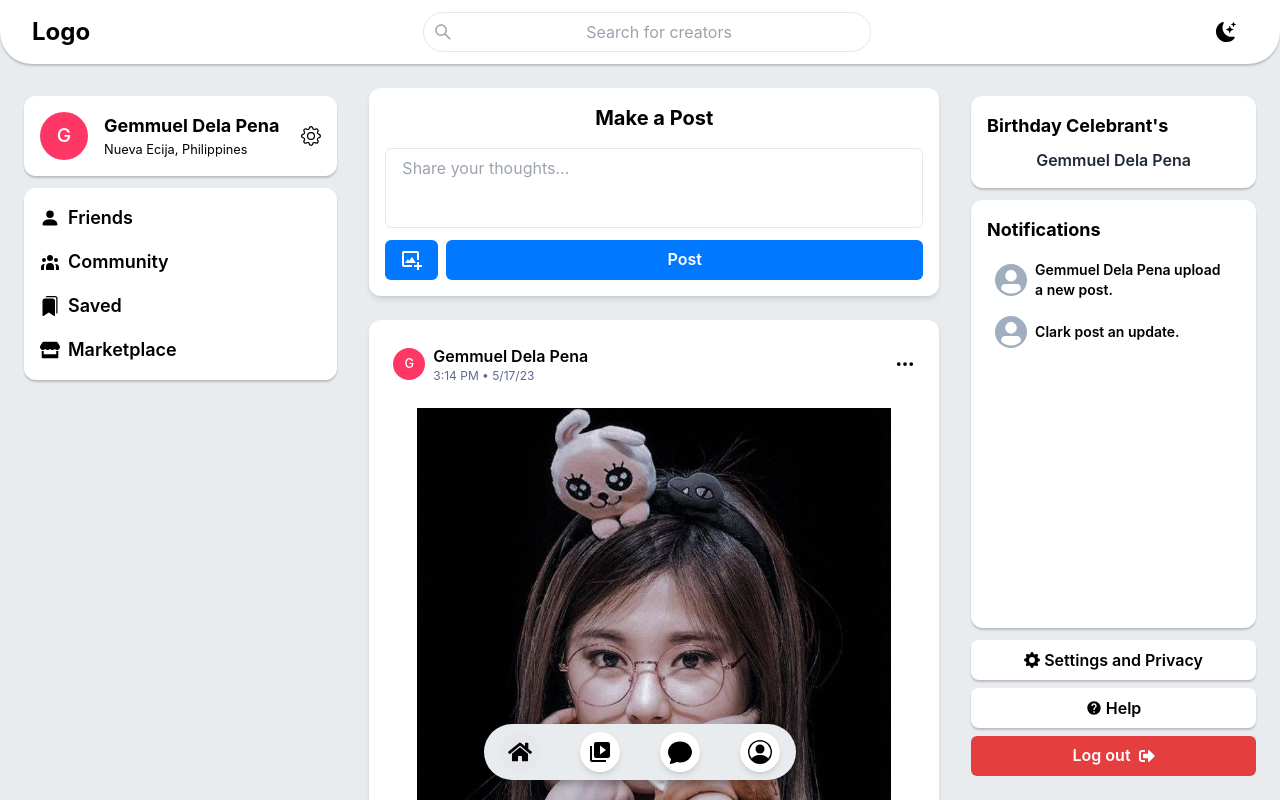
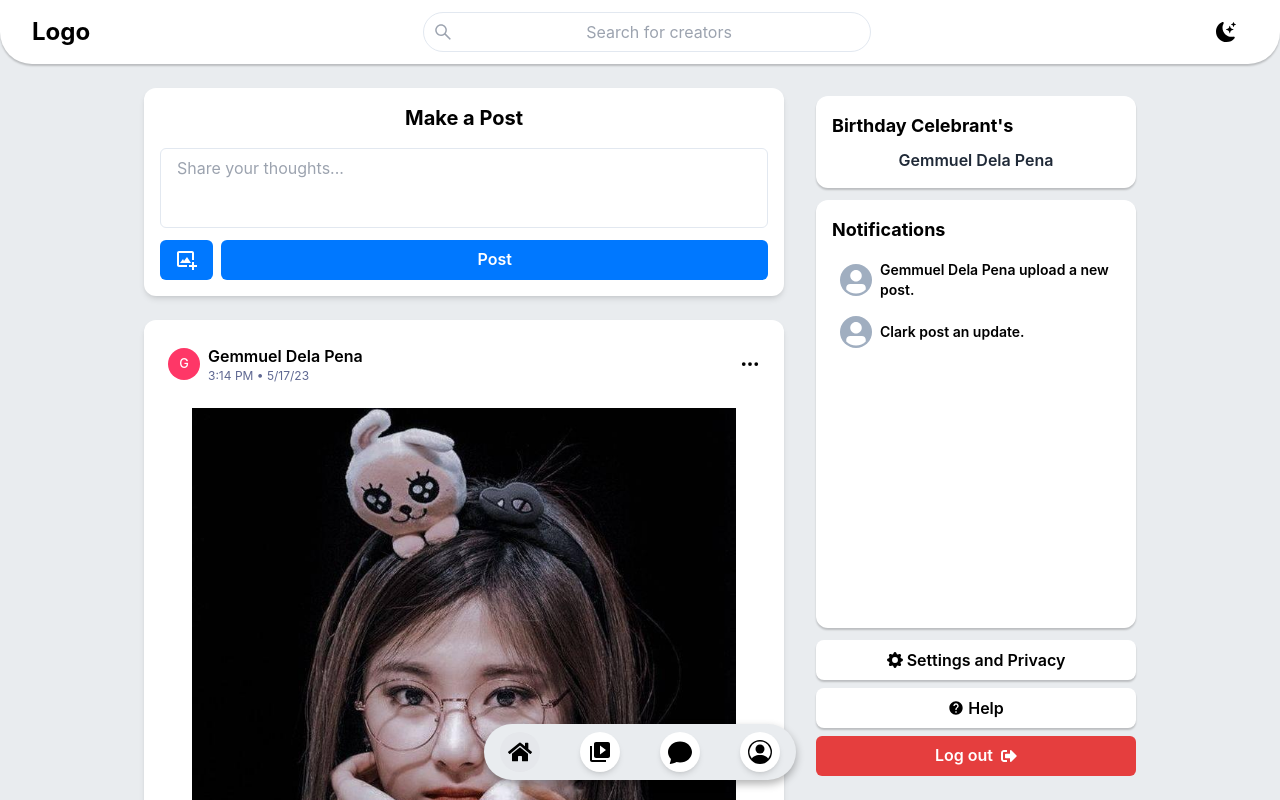
Before and after one commit to BulletOnli/Vibely, a Next.js app in the folder frontend/: page / in a window 1280 px wide. Shown: the top 800 px of the page. Built offline with nearby package versions, Linux system fonts and the light colour scheme.

Commit message:
changing ui

```diff
--- a/frontend/app/page.jsx
+++ b/frontend/app/page.jsx
@@ -25,9 +25,9 @@ const NewsFeedPage = () => {
     const hoverColor = isDarked ? "hover:bg-[#282E54]" : "hover:bg-gray-100";
 
     return (
-        <div className="relative w-full flex flex-col lg:flex-row items-center lg:items-start justify-center lg:justify-between gap-8 p-6">
+        <div className="relative w-full flex flex-col lg:flex-row items-center lg:items-start justify-center lg:justify-center gap-8 p-6">
             {/* Left Side */}
-            <div className="sticky top-[6rem] z-50 w-[22rem] h-[85vh] hidden lg:flex flex-col gap-3">
+            {/* <div className="sticky top-[6rem] z-50 w-[22rem] h-[85vh] hidden lg:flex flex-col gap-3">
                 <Link href="/profile">
                     <div
                         className={`${componentsBg} w-full flex items-center justify-between p-4 rounded-xl shadow-custom`}
@@ -93,7 +93,7 @@ const NewsFeedPage = () => {
                         <Text fontWeight="semibold">Marketplace</Text>
                     </HStack>
                 </div>
-            </div>
+            </div> */}
 
             {/* Middle  */}
             <div className="w-[18rem] lg:w-[40rem] flex flex-col items-center ">
```
